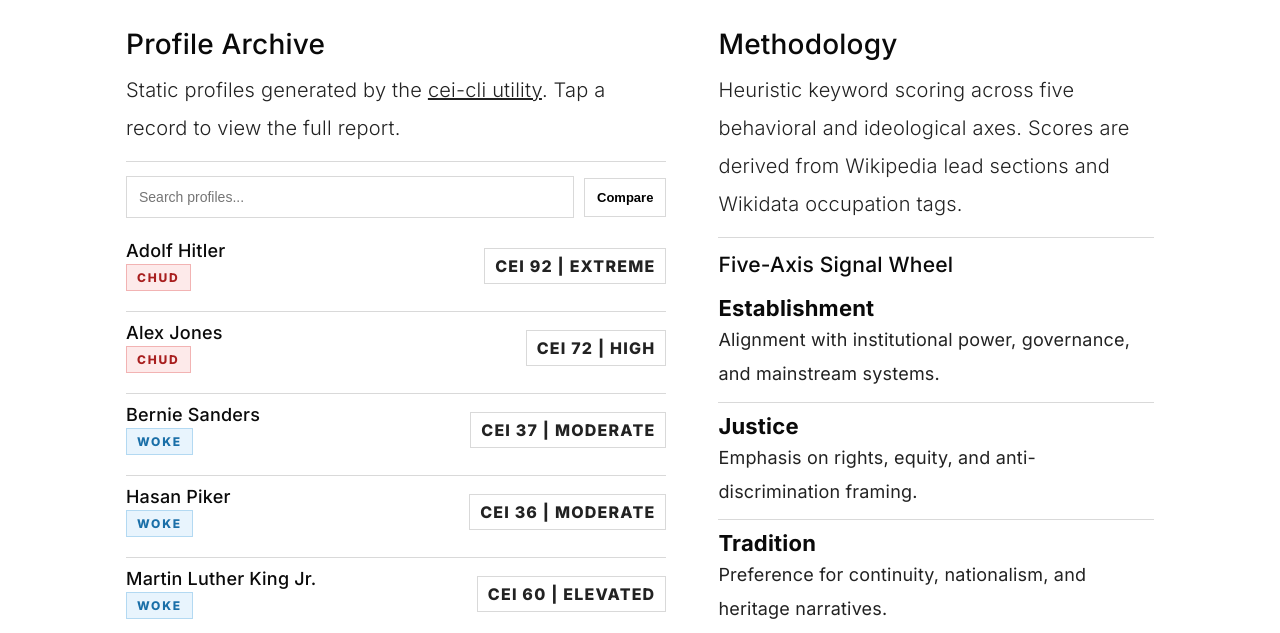
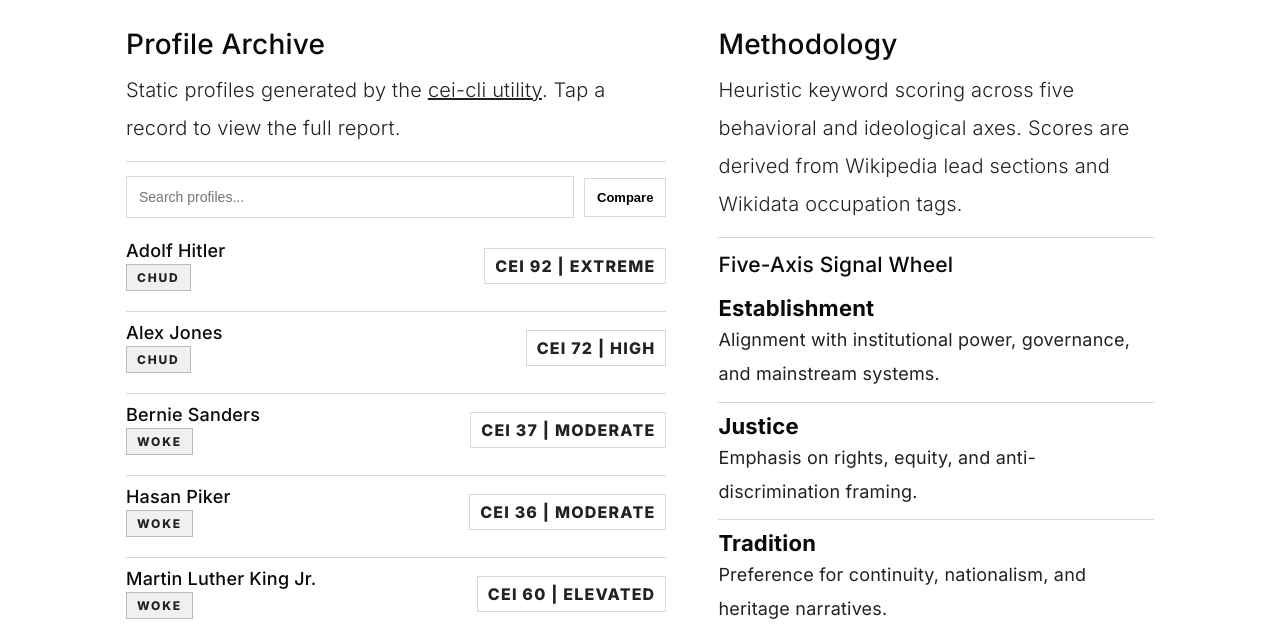
Before and after one commit to epsilver/epsilver-cei, a website built with Vite: page epsilver-cei-site/index.html in a window 1280 px wide. Shown: the part 132-765 px from the top of the page. Built offline with nearby package versions, Linux system fonts and the light colour scheme.

Commit message:
Neutralize lean pill colors to monochrome

```diff
--- a/epsilver-cei-site/src/styles.css
+++ b/epsilver-cei-site/src/styles.css
@@ -205,20 +205,12 @@ a:hover{ text-decoration:underline; }
   display:inline-block;
   width:fit-content;
 }
-.lean-woke{
-  background:#e8f4fd;
-  color:#1a6fa8;
-  border:1px solid #b3d9f2;
-}
-.lean-chud{
-  background:#fdeaea;
-  color:#a81f1f;
-  border:1px solid #f2b3b3;
-}
+.lean-woke,
+.lean-chud,
 .lean-normie{
   background:#f0f0f0;
-  color:#555;
-  border:1px solid #d0d0d0;
+  color:#222;
+  border:1px solid #bbb;
 }
 
 .cei{
```
